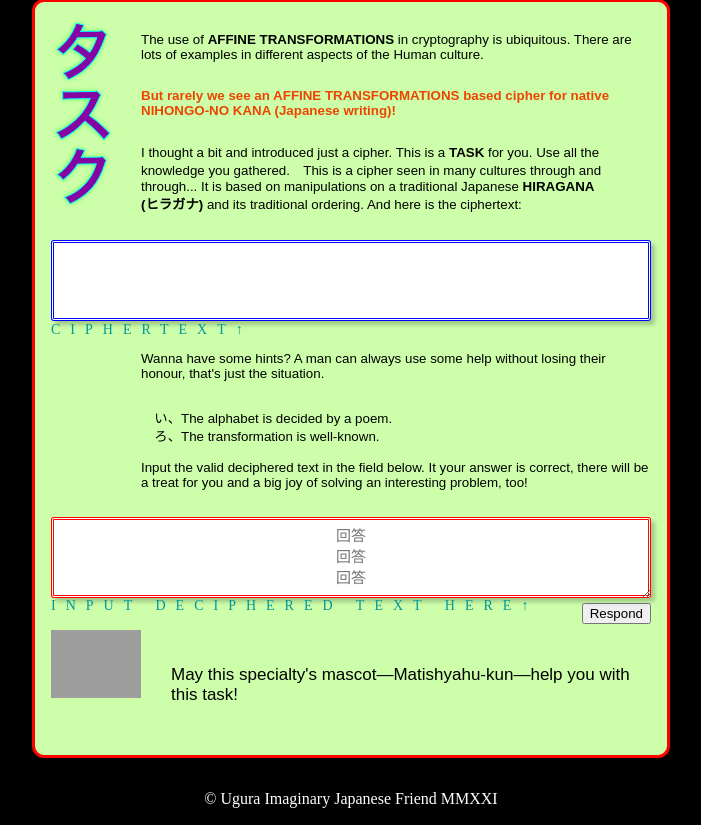
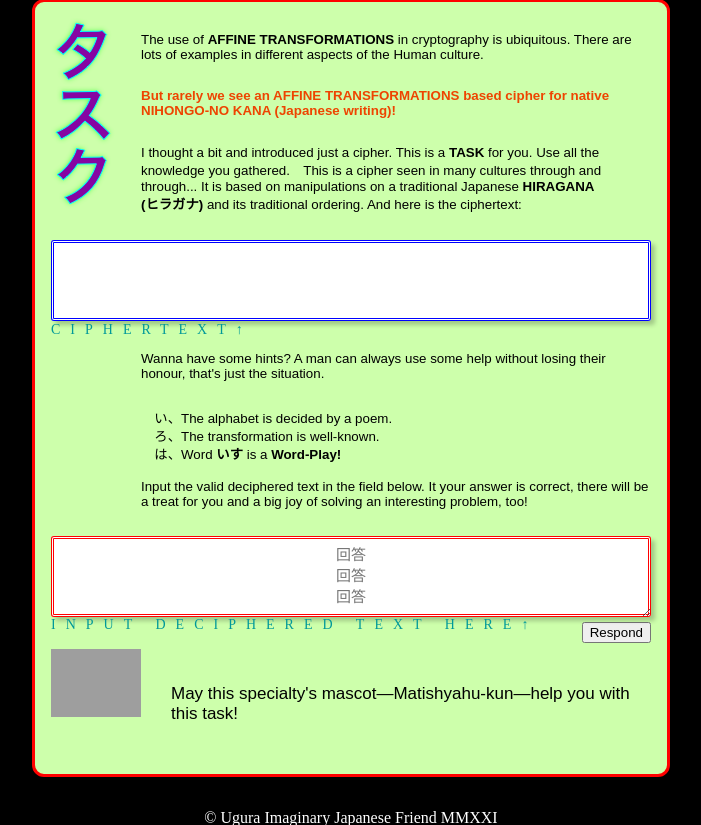
Before and after one commit to teamteamdev/ugractf-2021-school, a Python web app: template tasks/japcipher/app/templates/index.html in a window 1280 px wide. Shown: the part 1466-2291 px from the top of the page, without its empty margins (289-990 px from the left). Run offline with Jinja, Linux system fonts and the light colour scheme; the template is opened without the code that fills it, so the values that code supplies are empty; grey boxes are pictures that could not be loaded.

Commit message:
japcipher: add wordplay hint

```diff
--- a/tasks/japcipher/app/templates/index.html
+++ b/tasks/japcipher/app/templates/index.html
@@ -59,6 +59,7 @@
         <ul>
           <li>The alphabet is decided by a poem.</li>
           <li>The transformation is well-known.</li>
+          <li>Word <b>いす</b> is a <b>Word-Play!</b></li>
         </ul>
 
         <p>Input the valid deciphered text in the field below. It your answer is correct, there will be a treat for you and a big joy of solving an interesting problem, too!</p>
```
